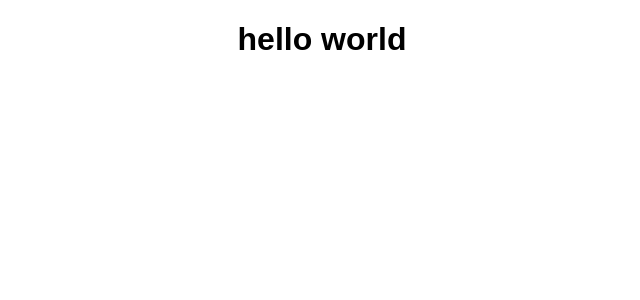
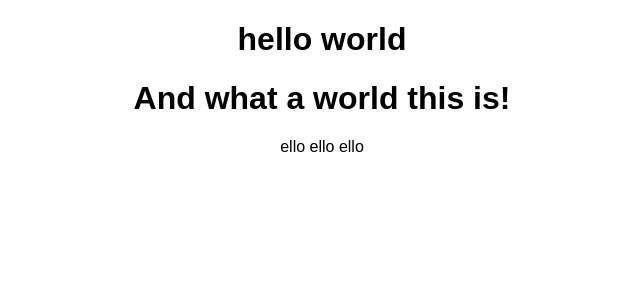
Before and after one commit to puyanwei/nn-react, a React (Create React App) app: page / in a window 1280 px wide. Shown: the top 300 px of the page, without its empty margins (318-958 px from the left). Built offline with nearby package versions, Linux system fonts and the light colour scheme.

Commit message:
Passed in a prop into ToDoComponent

```diff
--- a/src/App.js
+++ b/src/App.js
@@ -6,19 +6,21 @@ class App extends Component {
     render() {
         return (
             <div className="App">
-                <ToDoComponent></ToDoComponent>
+                <ToDoComponent msg="ello ello ello" />
             </div>
         );
     }
 }
 
 class ToDoComponent extends Component {
-    render(){
-        return(
-            <h1>hello world</h1>
-        );
+    render() {
+        return (
+        <div>
+        <h1>hello world</h1>
+        <h1>And what a world this is!</h1>
+        <p>{ this.props.msg }</p>
+        </div>
+        )
     }
-}﻿
-
-
+}
 export default App;
```
